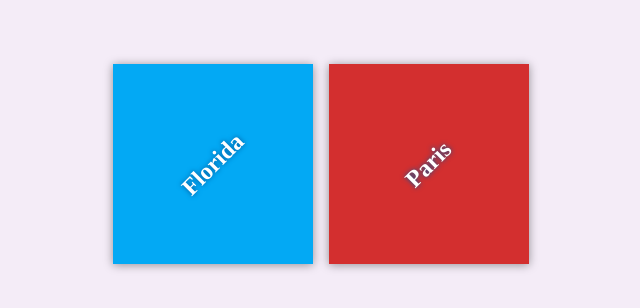
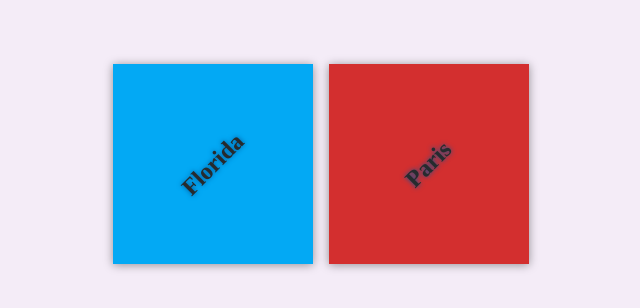
Before and after one commit to thDGears/my-travel-plans, a plain HTML site: page index.html in a window 1280 px wide. Shown: the part 236-544 px from the top of the page, without its empty margins (319-959 px from the left). Drawn offline with Linux system fonts and the light colour scheme.

Commit message:
Update text color

```diff
--- a/css/app.css
+++ b/css/app.css
@@ -31,7 +31,7 @@ body {
 .destination {
     background: #03a9f4;
     box-shadow: 0 1px 9px 0 rgba(0, 0, 0, 0.4);
-    color: white;
+    color: #262b2e;
     margin: 0.5em;
     min-height: 200px;
     flex: 0 1 200px;
```
